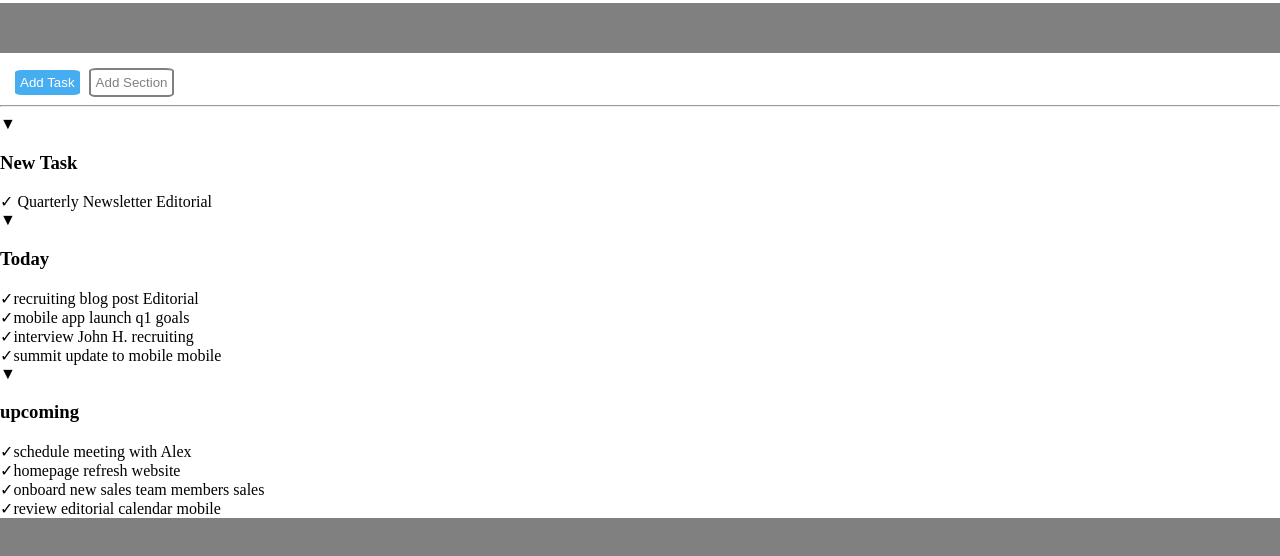
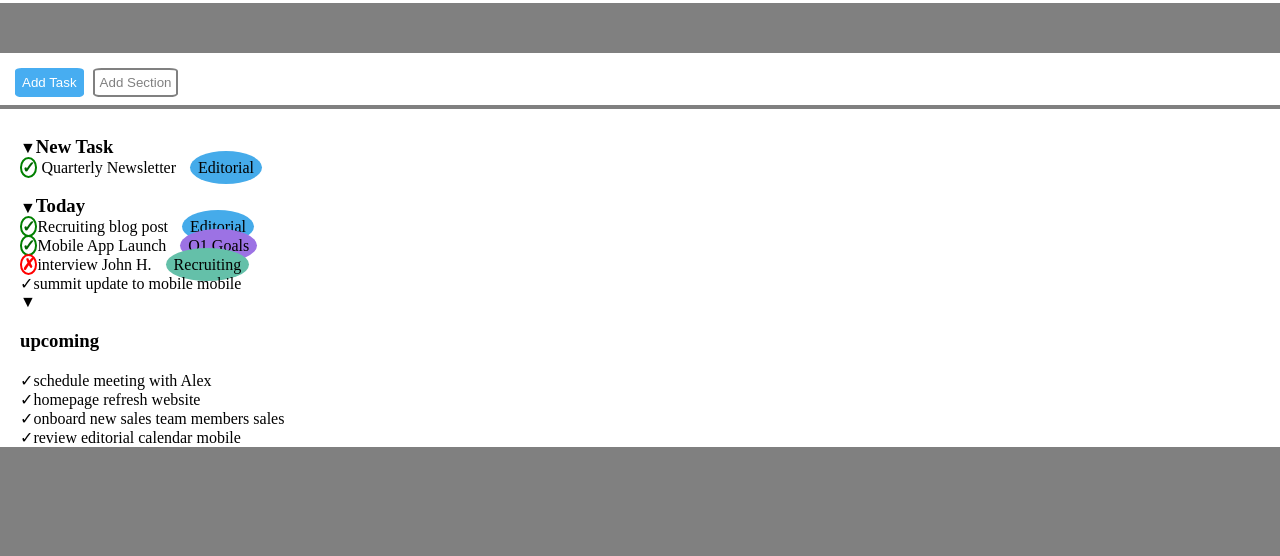
Before and after one commit to AlessandroIacovella95/html-css-toboolist, a plain HTML site: page index.html in a window 1280 px wide. Shown: the part 58-614 px from the top of the page. Drawn offline with Linux system fonts and the light colour scheme.

Commit message:
add first and second task

```diff
--- a/css/style.css
+++ b/css/style.css
@@ -34,7 +34,7 @@ main{
     background-color: #47ADF1;;
     color: white;
     margin-left: 15px;
-    border: none;
+    border: 2px solid #47ADF1;;
 }
 
 .section{
@@ -45,5 +45,46 @@ main{
 }
 
 hr{
+   border: 2px solid gray;
+}
 
+.min-title{
+    display: inline-block;
+    margin-bottom: 0;
 }
+
+.to-do{
+    margin-left: 20px;
+}
+
+.flag{
+    color: darkgreen;
+    border: 2px solid green;
+    border-radius: 75%;
+    font-weight: bold;
+}
+
+.label{
+    padding: 8px;
+    margin-left: 10px;
+    border-radius: 80%;
+}
+
+.editorial{
+    background-color: #45ABEA;
+}
+
+.goals{
+    background-color:#9C72E4;
+}
+
+.cross{
+    color: red;
+    border: 2px solid red;
+    border-radius: 75%;
+    font-weight: bold;
+}
+
+.recruiting{
+    background-color:#64C0A9;
+}
--- a/index.html
+++ b/index.html
@@ -26,34 +26,37 @@
 
        <hr>
 
-       <div>
+       <div class="to-do">
 
-          <span>&#9660;</span><h3> New Task</h3>
-          <span><span>&#10003;</span> Quarterly Newsletter</span>
-          <span>Editorial</span>
+          <div>
+            <span>&#9660;</span><h3 class="min-title"> New Task</h3>
+          </div>
+
+          <span><span class="flag">&#10003;</span> Quarterly Newsletter</span>
+          <span class="label editorial">Editorial</span>
 
        </div>
 
 
-       <div>
+       <div class="to-do">
 
          <div>
-           <span>&#9660;</span><h3>Today</h3>
+           <span>&#9660;</span><h3 class="min-title">Today</h3>
          </div>
 
          <div>
-           <span><span>&#10003;</span>recruiting blog post</span>
-           <span>Editorial</span>
+           <span><span class="flag">&#10003;</span>Recruiting blog post</span>
+           <span class="label editorial">Editorial</span>
          </div>
 
          <div>
-           <span><span>&#10003;</span>mobile app launch</span>
-           <span>q1 goals</span>
+           <span><span class="flag">&#10003;</span>Mobile App Launch</span>
+           <span class="label goals">Q1 Goals</span>
          </div>
 
          <div>
-            <span><span>&#10003;</span>interview John H.</span>
-            <span>recruiting</span>
+            <span><span class="cross">&#10007;</span>interview John H.</span>
+            <span class="label recruiting" >Recruiting</span>
          </div>
 
          <div>
```
